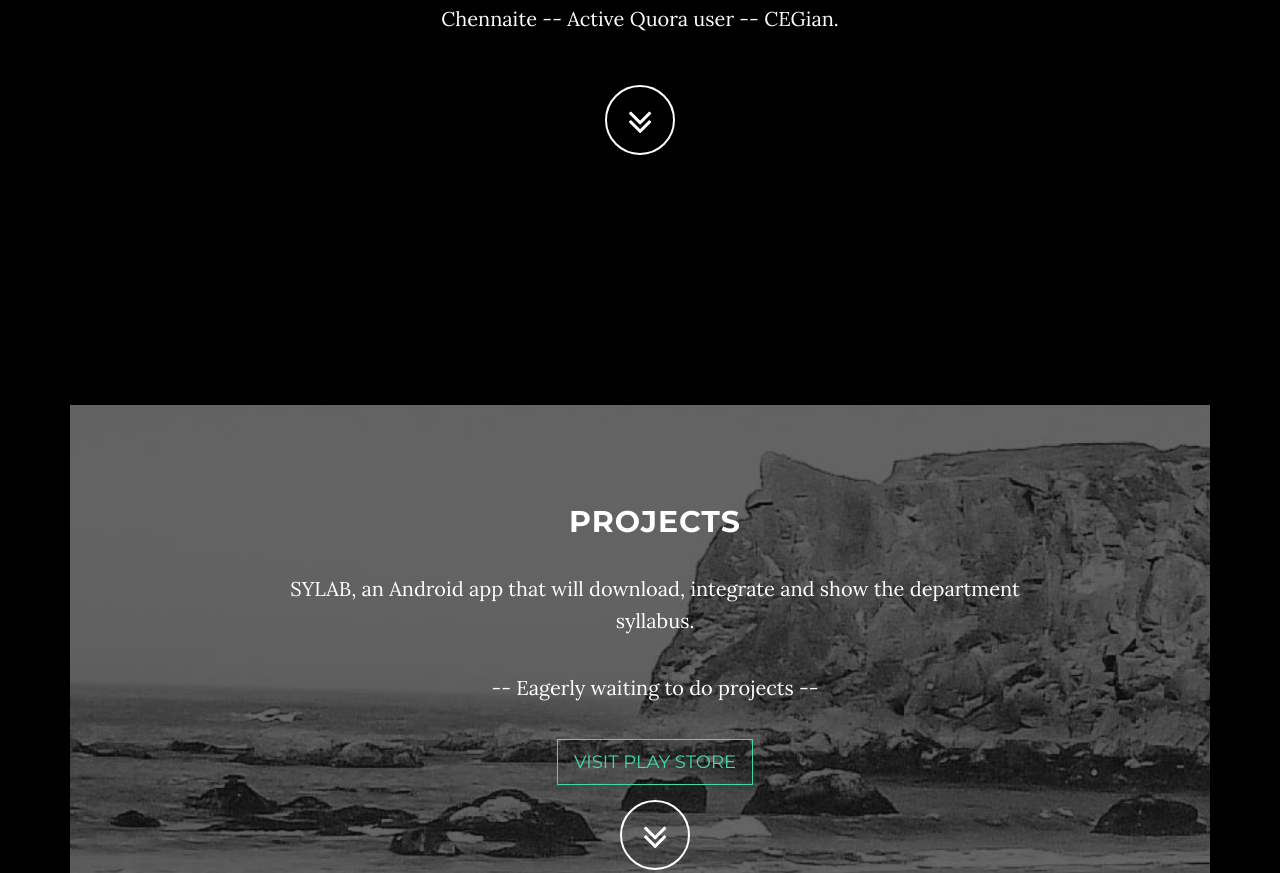
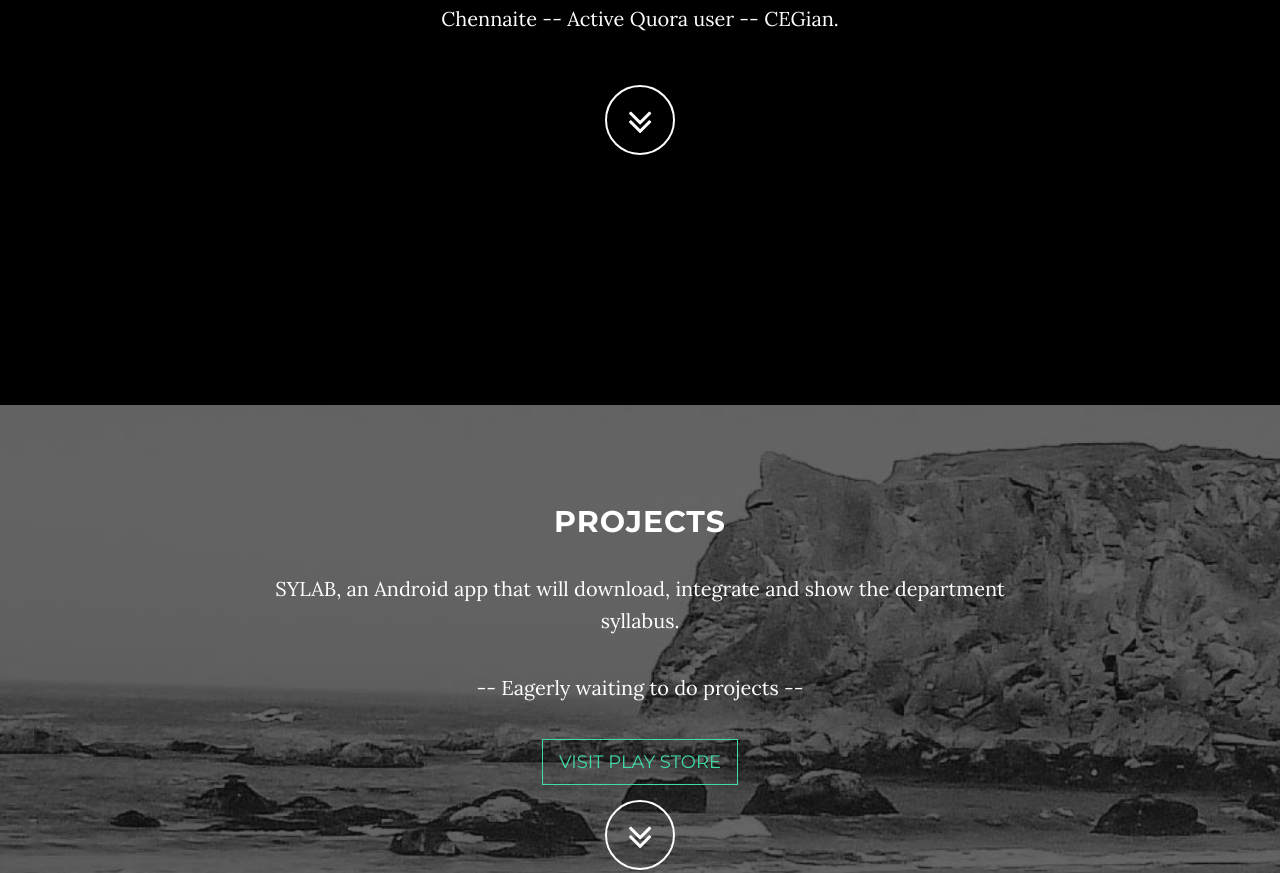
Before and after one commit to karthick03/karthick03.github.io, a plain HTML site: page index.html in a window 1280 px wide. Shown: the part 1281-2154 px from the top of the page. Drawn offline with Linux system fonts and the light colour scheme; some packages are replaced by stand-ins of ours.

Commit message:
Third commit

```diff
--- a/index.html
+++ b/index.html
@@ -100,7 +100,7 @@
     </section>
 
     <!-- Projects Section -->
-    <section id="projects" class="container content-section text-center">
+    <section id="projects" class="content-section text-center">
         <div class="download-section">
             <div class="container">
                 <div class="col-lg-8 col-lg-offset-2">
```
